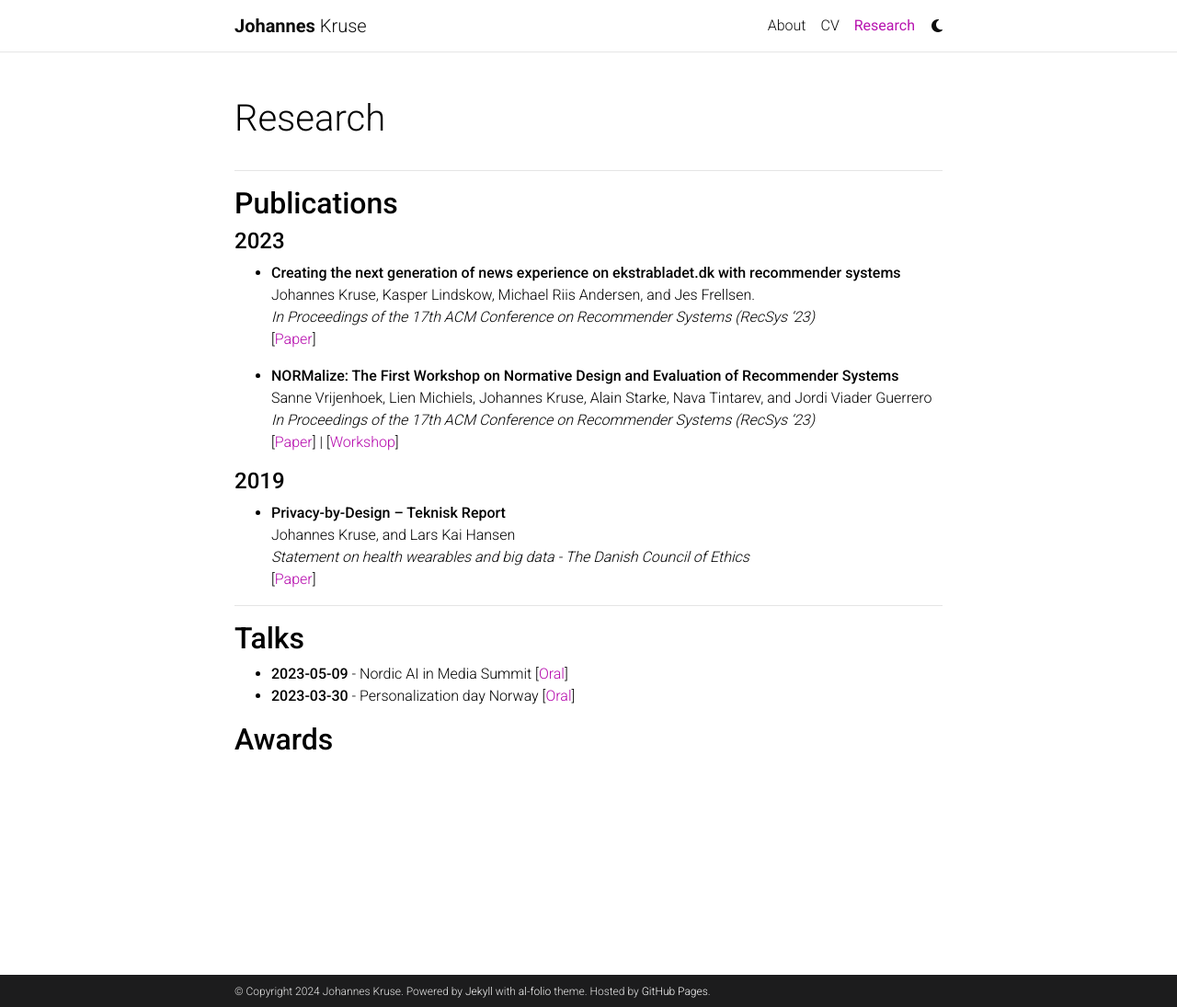
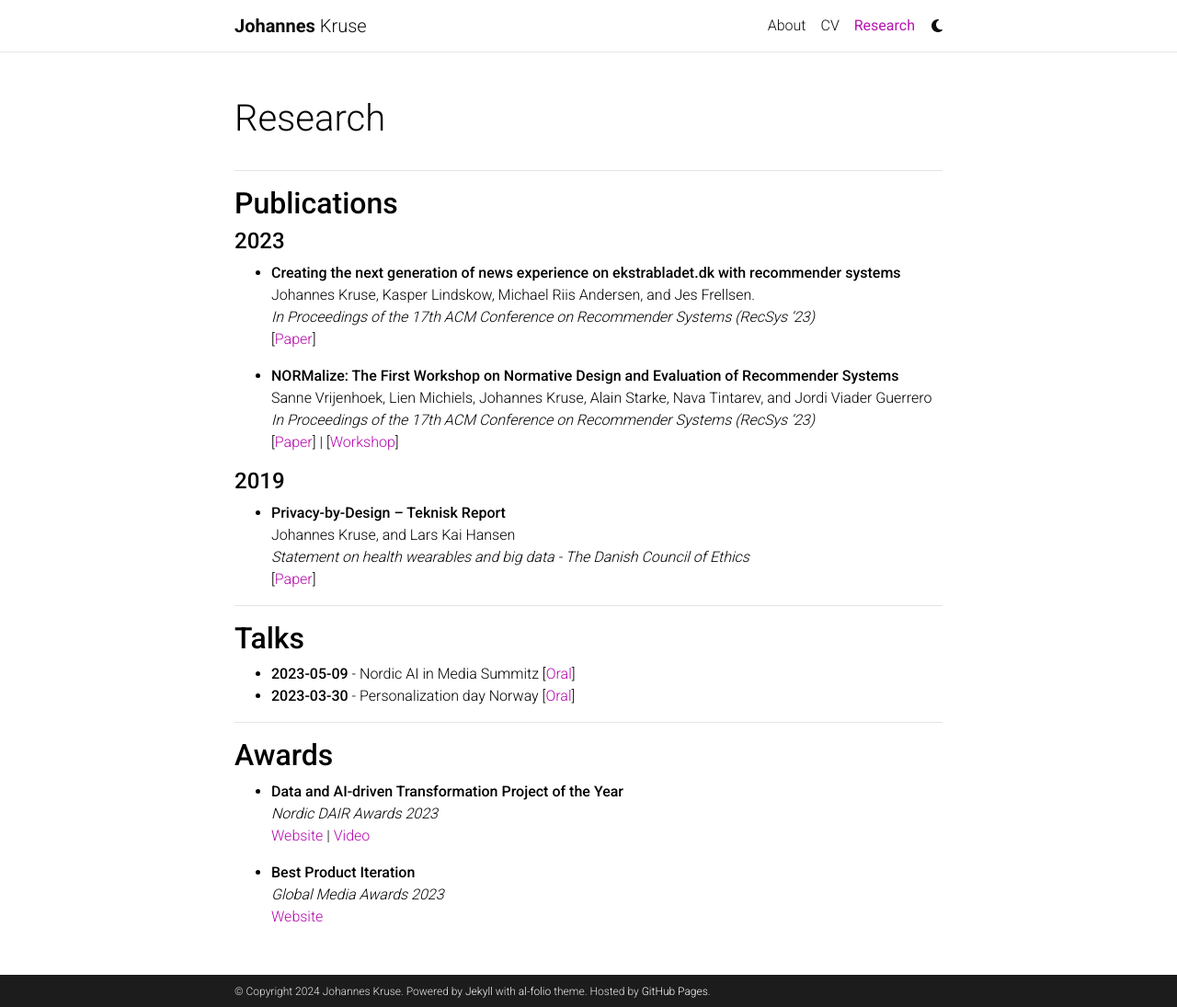
Before and after one commit to johanneskruse/johanneskruse.github.io, a Jekyll site: the page built from _pages/2_publications.md, in a window 1280 px wide and 1095 px high. Shown: the whole window at 92% size. Built offline with Jekyll 4.4.1, drawn with Linux system fonts in a browser that asks for light colours; comment, search, counter and statistics services are not loaded; a style sheet for code colours, icons or effects is not loaded.

Commit message:
adding awards to publications page

```diff
--- a/_pages/2_publications.md
+++ b/_pages/2_publications.md
@@ -31,9 +31,19 @@ nav_order: 2
 ----
 
 ## **Talks**
-- **2023-05-09** - Nordic AI in Media Summit
+
+- **2023-05-09** - Nordic AI in Media Summitz
   [[Oral](https://www.youtube.com/watch?v=i9hcu3Szo7w)]
 - **2023-03-30** - Personalization day Norway
   [[Oral](https://youtu.be/piCuYLEYQZc?si=1GjFBCl9-lRsfE1Q&t=13492)]
 
+----
+
 ## **Awards**
+- **Data and AI-driven Transformation Project of the Year** \
+  *Nordic DAIR Awards 2023* \
+  [Website](https://dairawards.com/winners-2023/#organisation-category-winners) | [Video](https://www.youtube.com/watch?v=zNUN3ZubxOs&t=104s)
+
+- **Best Product Iteration** \
+  *Global Media Awards 2023* \
+  [Website](https://www.inma.org/best-practice/Best-Product-Iteration/2023-180/The-Platform-Intelligence-in-News-project-PIN)
```
